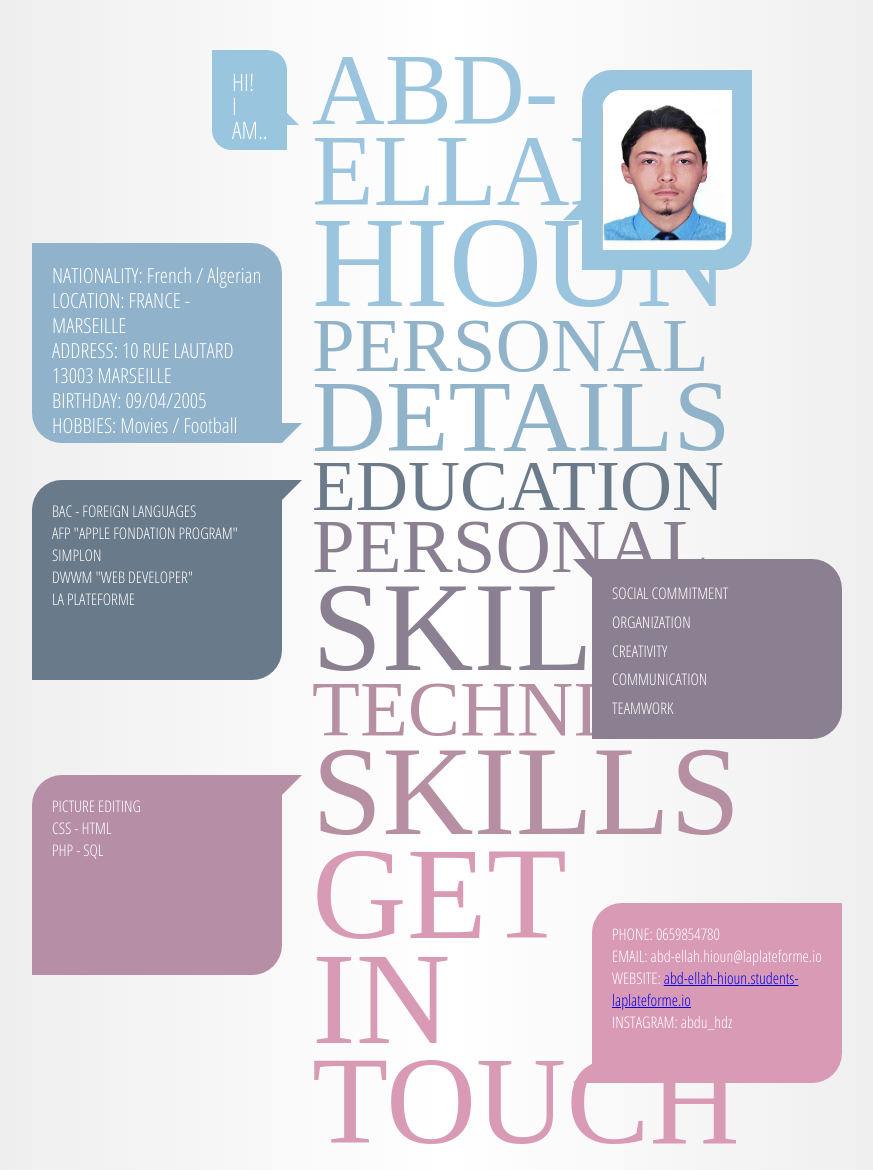
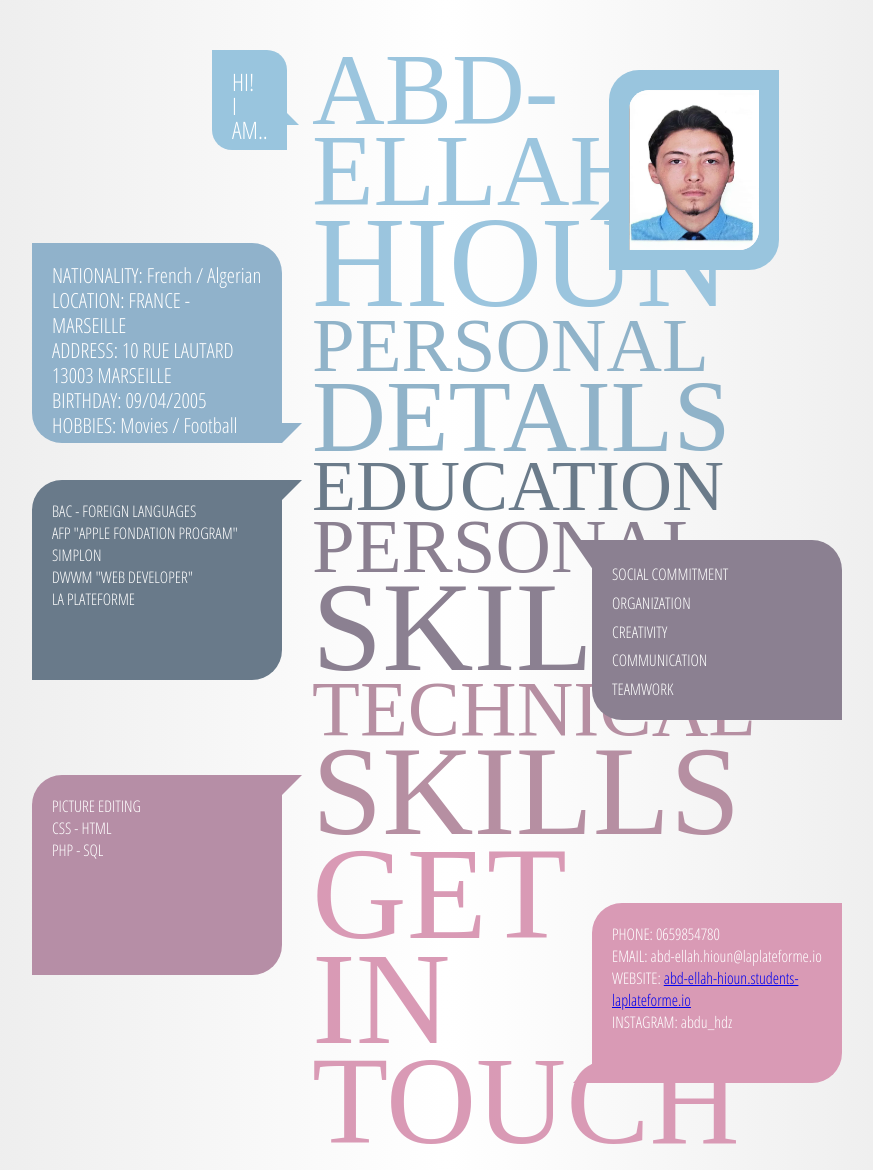
Before and after one commit to abdellahhioun/CV, a PHP site: page / in a window 1280 px wide. Shown: the whole page, without its empty margins (193-1066 px from the left). Run offline with PHP 8.4, Linux system fonts and the light colour scheme; some web fonts are replaced.

Commit message:
style update

```diff
--- a/CV/styles.css
+++ b/CV/styles.css
@@ -88,7 +88,7 @@ html, body {
   border-bottom-right-radius: 30px;
   border-bottom-left-radius: 0;
   top: 20px;
-  left: 100%;
+  left: 110%;
 }
 
 .bubble2 .the-arrow2 {
@@ -196,9 +196,9 @@ html, body {
   background-color: #8B8091;
   border-top-left-radius: 0;
   border-top-right-radius: 30px;
-  border-bottom-right-radius: 30px;
-  border-bottom-left-radius: 0;
-  top: 509px;
+  border-bottom-right-radius: 0px;
+  border-bottom-left-radius: 30px;
+  top: 490px;
   left: 280px;
   line-height: 1.8;
 }
```
